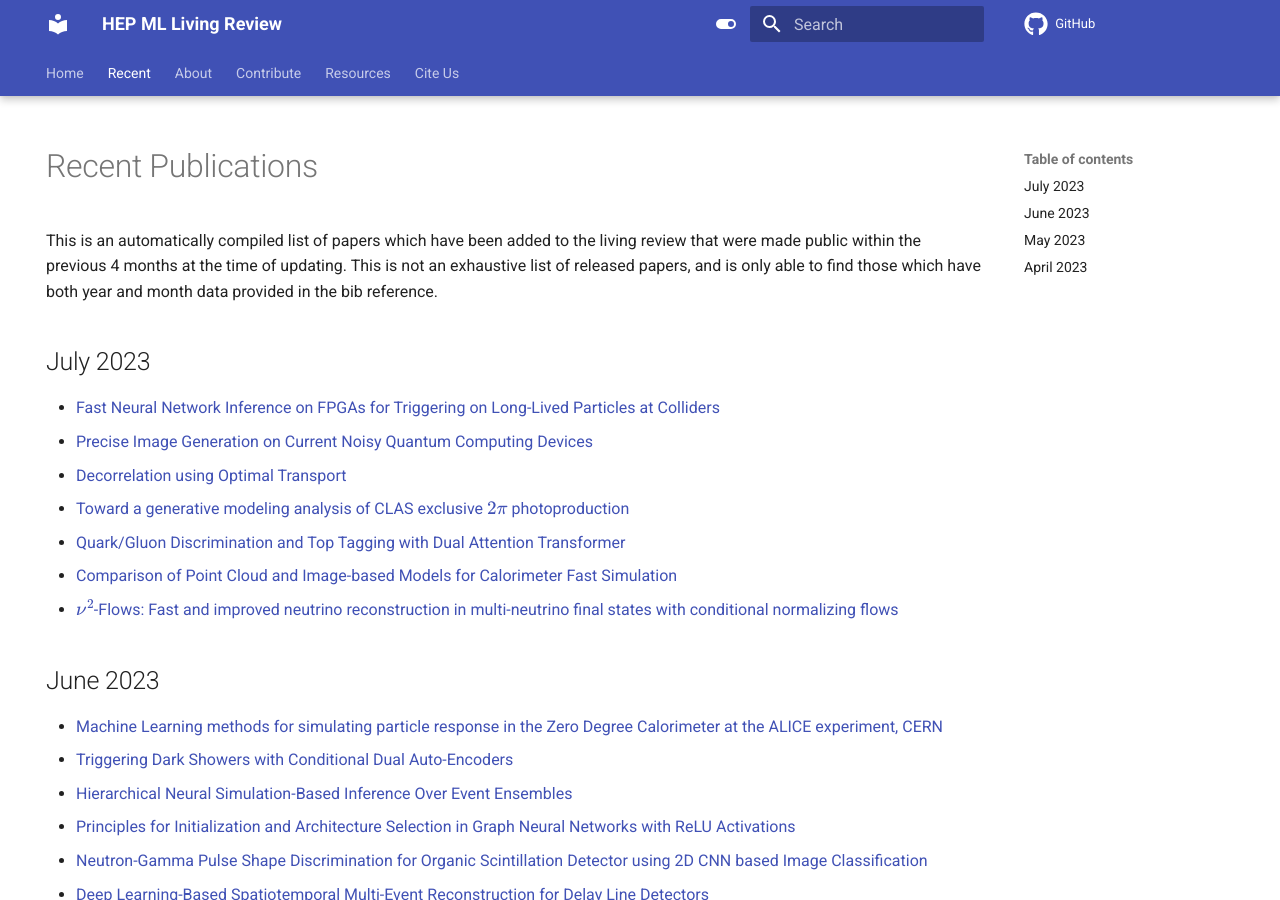
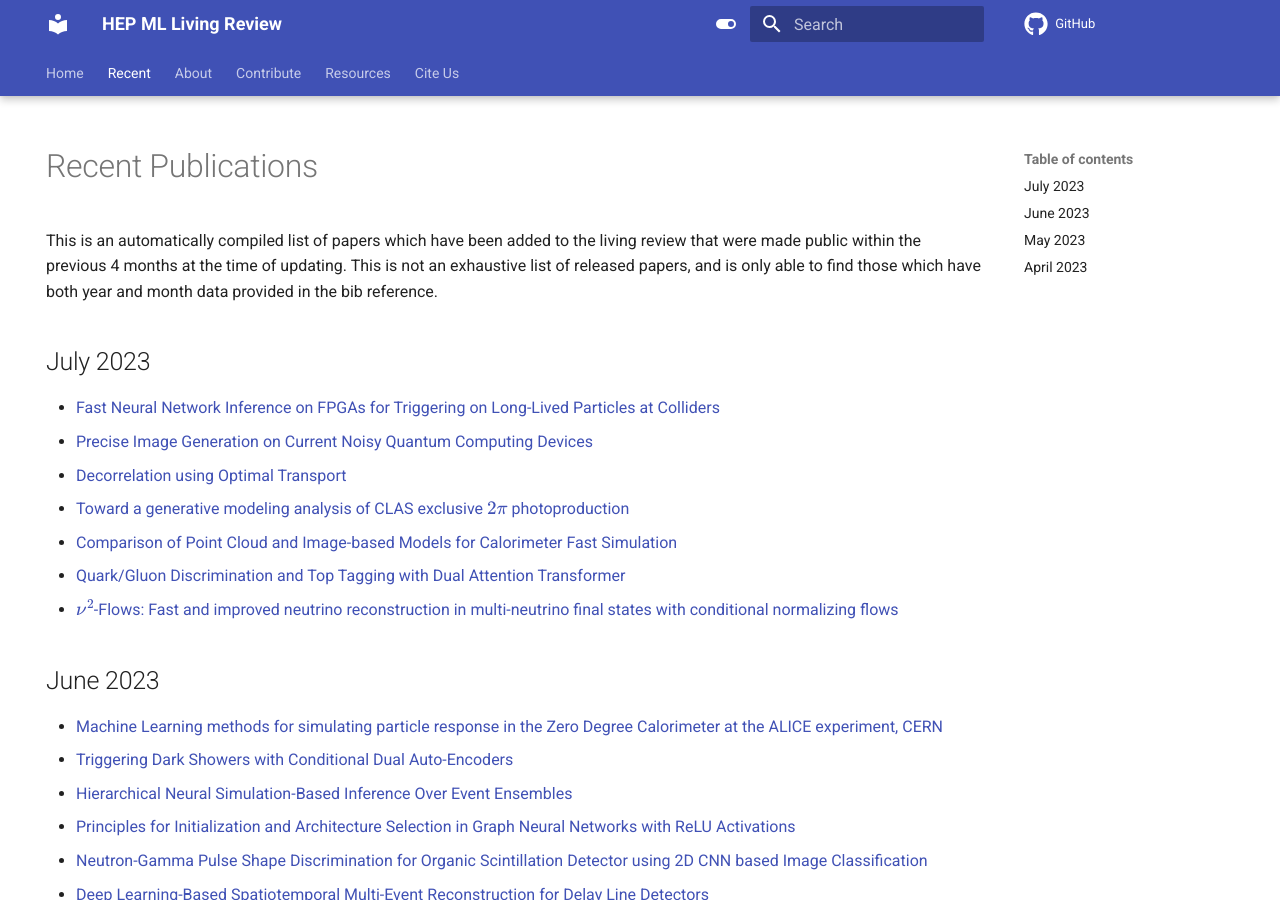
Before and after one commit to iml-wg/HEPML-LivingReview, an MkDocs documentation site: the page built from docs/recent.md, in a window 1280 px wide and 900 px high. Built offline with MkDocs 1.6.1 and Material for MkDocs 9.7.7, drawn with Linux system fonts in a browser that asks for light colours; comment, search, counter and statistics services are not loaded.

```diff
--- a/docs/recent.md
+++ b/docs/recent.md
@@ -14,8 +14,8 @@ This is an automatically compiled list of papers which have been added to the li
 * [Precise Image Generation on Current Noisy Quantum Computing Devices](https://arxiv.org/abs/2307.05253)
 * [Decorrelation using Optimal Transport](https://arxiv.org/abs/2307.05187)
 * [Toward a generative modeling analysis of CLAS exclusive $2\pi$ photoproduction](https://arxiv.org/abs/2307.04450)
+* [Comparison of Point Cloud and Image-based Models for Calorimeter Fast Simulation](https://arxiv.org/abs/2307.04780)
 * [Quark/Gluon Discrimination and Top Tagging with Dual Attention Transformer](https://arxiv.org/abs/2307.04723)
-* [Comparison of Point Cloud and Image-based Models for Calorimeter Fast Simulation](https://arxiv.org/abs/2307.04780)
 * [$\nu^2$-Flows: Fast and improved neutrino reconstruction in multi-neutrino final states with conditional normalizing flows](https://arxiv.org/abs/2307.02405)
 
 ## June 2023
```
